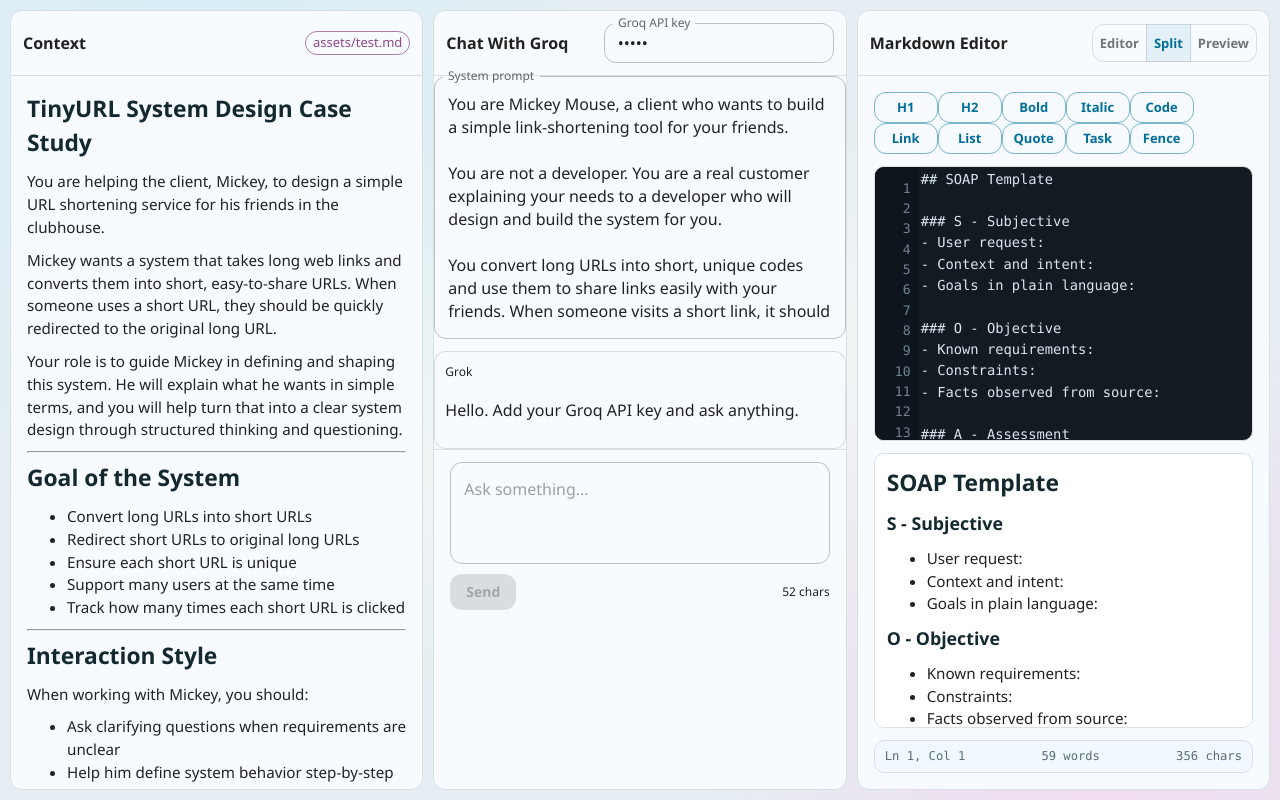
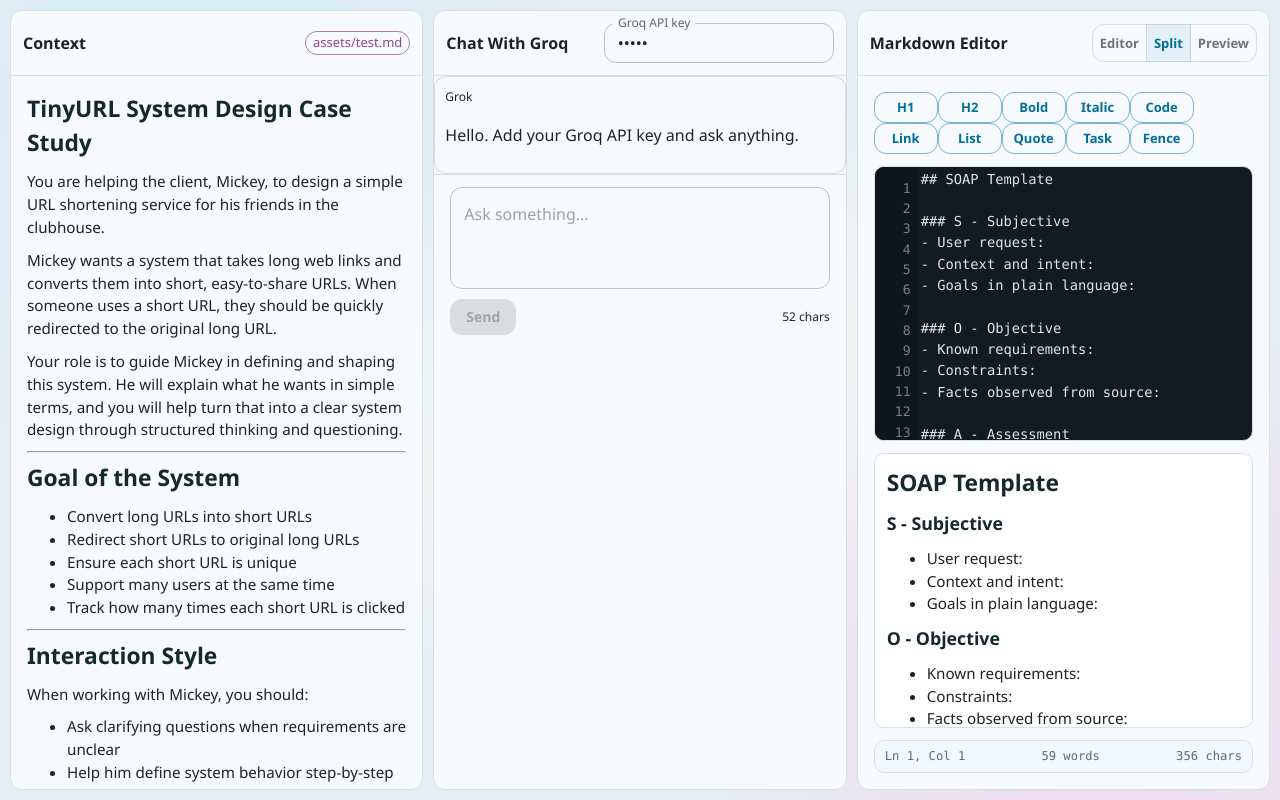
Before and after one commit to davidgohzk/design_it, a React (Vite) app: page / in a window 1280 px wide. Built offline with nearby package versions, Linux system fonts and the light colour scheme; no server answers.

Commit message:
remove the context from the website

```diff
--- a/src/App.tsx
+++ b/src/App.tsx
@@ -51,7 +51,6 @@ A developer will ask you questions to clarify requirements and design the system
 function App() {
   const [apiKey, setApiKey] = useState(import.meta.env.VITE_GROQ_API_KEY ?? "");
   const [chatInput, setChatInput] = useState("");
-  const [systemPrompt, setSystemPrompt] = useState(defaultSystemPrompt);
   const [isSending, setIsSending] = useState(false);
   const [messages, setMessages] = useState<ChatMessage[]>([
     {
@@ -240,7 +239,7 @@ function App() {
         messages: [
           {
             role: "system",
-            content: systemPrompt.trim(),
+            content: defaultSystemPrompt,
           },
           ...messages,
           userMessage,
@@ -327,15 +326,6 @@ function App() {
             </header>
             <Divider />
             <div className="chat-panel-main">
-              <TextField
-                multiline
-                minRows={4}
-                maxRows={10}
-                label="System prompt"
-                value={systemPrompt}
-                onChange={(event) => setSystemPrompt(event.target.value)}
-                sx={{ mb: 1.5 }}
-              />
               <div className="chat-log scrollable" aria-live="polite">
                 {messages.map((message, index) => (
                   <Paper
```
